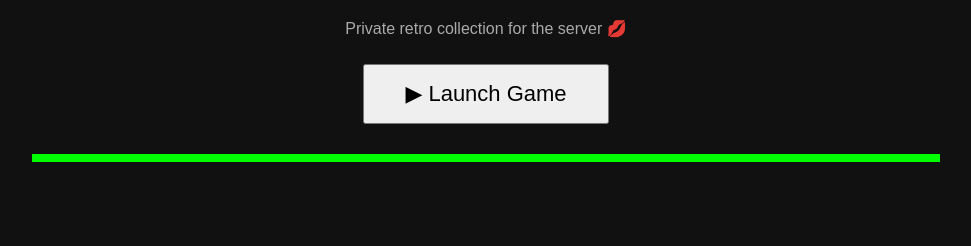
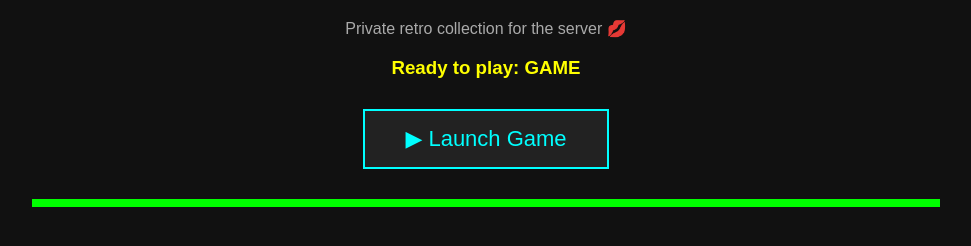
Before and after one commit to TheMimicArtist/Mimic-s-Flash-Games, a plain HTML site: page index.html in a window 1280 px wide. Shown: the part 82-328 px from the top of the page, without its empty margins (154-1125 px from the left). Drawn offline with Linux system fonts and the light colour scheme.

Commit message:
Update index.html

```diff
--- a/index.html
+++ b/index.html
@@ -4,16 +4,47 @@
     <meta charset="UTF-8">
     <title>Mimic's Flash Games</title>
     <style>
-        body { margin: 0; background: #111; color: #0f0; font-family: Arial, sans-serif; text-align: center; padding: 20px; }
-        #container { margin: 20px auto; border: 4px solid #0f0; max-width: 900px; background: #000; }
-        h1 { color: #0ff; }
-        button { padding: 15px 40px; font-size: 22px; margin: 10px; }
-        p { color: #aaa; }
+        body {
+            margin: 0;
+            background: #111;
+            color: #0f0;
+            font-family: Arial, sans-serif;
+            text-align: center;
+            padding: 20px;
+        }
+        #container {
+            margin: 20px auto;
+            border: 4px solid #0f0;
+            max-width: 900px;
+            background: #000;
+        }
+        h1 {
+            color: #0ff;
+        }
+        button {
+            padding: 15px 40px;
+            font-size: 22px;
+            margin: 10px;
+            background: #222;
+            color: #0ff;
+            border: 2px solid #0ff;
+            cursor: pointer;
+        }
+        button:hover {
+            background: #0ff;
+            color: #000;
+        }
+        p {
+            color: #aaa;
+        }
     </style>
 </head>
 <body>
     <h1>🕹️ Mimic's Flash Games</h1>
     <p>Private retro collection for the server 💋</p>
+
+    <!-- Dynamically displays the game title based on the URL parameter -->
+    <h3 id="game-title" style="color: yellow; min-height: 24px;"></h3>
 
     <button onclick="loadGame()">▶ Launch Game</button>
     <button onclick="toggleFullscreen()" id="fsBtn" style="display:none;">⛶ Fullscreen</button>
@@ -24,9 +55,17 @@
     <script>
         let currentPlayer = null;
 
+        // 1. Look at the browser's URL bar to grab "?game=filename.swf"
+        const urlParams = new URLSearchParams(window.location.search);
+        const gameFile = urlParams.get('game') || 'game.swf'; // Defaults to game.swf if empty
+
+        // 2. Format the filename beautifully to display as a heading on screen
+        const cleanTitle = gameFile.replace('.swf', '').replace(/_/g, ' ').replace(/-/g, ' ').toUpperCase();
+        document.getElementById('game-title').innerText = `Ready to play: ${cleanTitle}`;
+
         async function loadGame() {
             const container = document.getElementById('container');
-            container.innerHTML = '<p style="color:yellow;">Loading game.swf...</p>';
+            container.innerHTML = `<p style="color:yellow;">Loading ${gameFile}...</p>`;
 
             const ruffle = window.RufflePlayer.newest();
             const player = ruffle.createPlayer();
@@ -41,12 +80,14 @@
             document.getElementById('fsBtn').style.display = 'inline-block';
 
             try {
-                await player.load({ url: "game.swf" });
+                // 3. Load the dynamic URL variable instead of a hardcoded string
+                await player.load({ url: gameFile });
             } catch (e) {
-                container.innerHTML = '<p style="color:red;">Error loading game.</p>';
+                container.innerHTML = `<p style="color:red;">Error loading ${gameFile}. Verify the filename spelling/casing and ensure it is pushed to GitHub!</p>`;
             }
         }
 
+        // Handles Ruffle built-in fullscreen functionality
         function toggleFullscreen() {
             if (currentPlayer) currentPlayer.enterFullscreen();
         }
```
